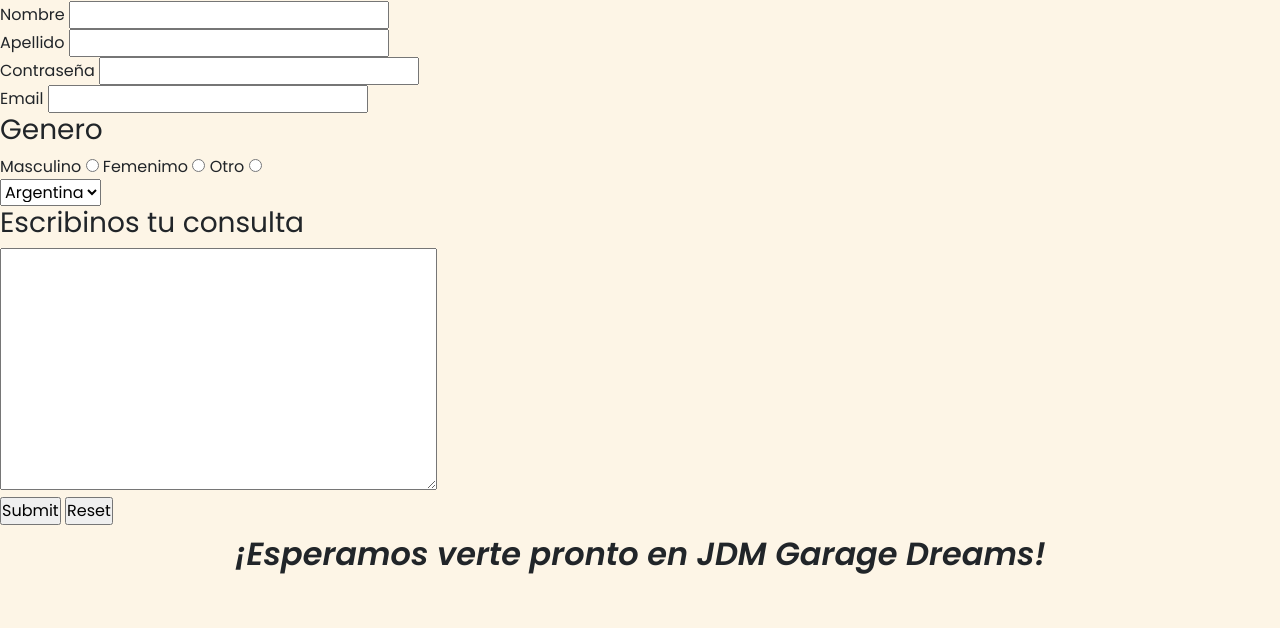
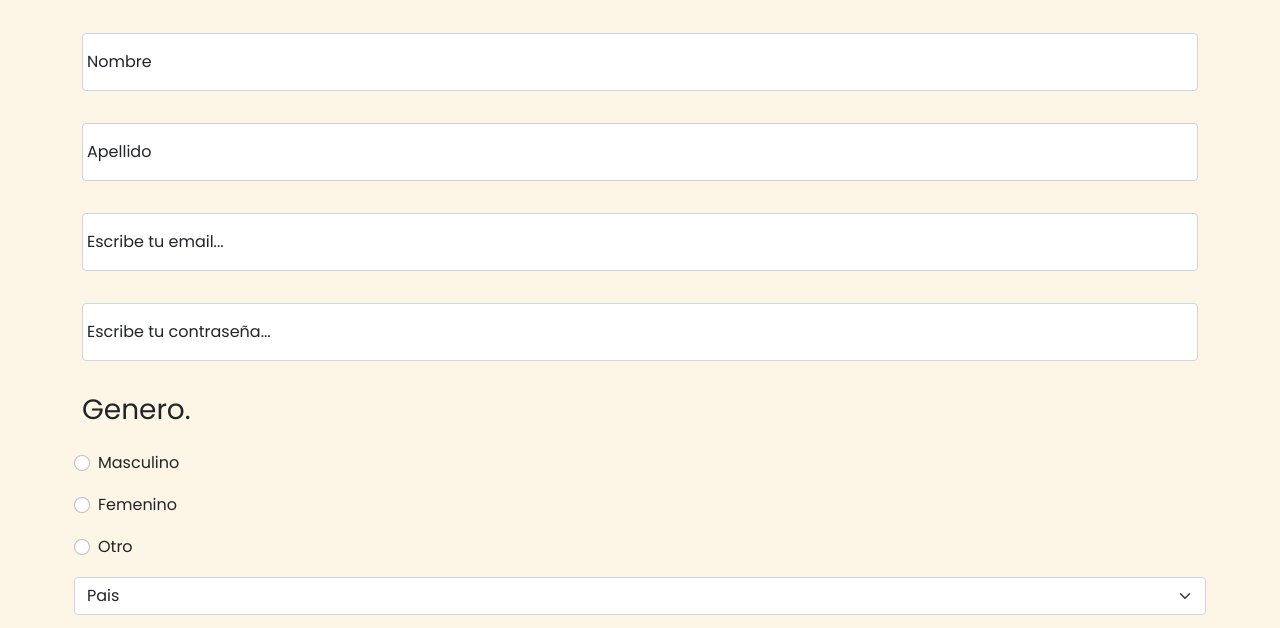
Before and after one commit to MarceloBenitez97/JDMGarageDreams-43010, a website: page pages/contacto.html in a window 1280 px wide. Shown: the part 367-995 px from the top of the page. Drawn offline with nearby package versions, Linux system fonts and the light colour scheme.

Commit message:
contacto actualizado

```diff
--- a/pages/contacto.html
+++ b/pages/contacto.html
@@ -63,51 +63,78 @@
                 Ya sea que estés buscando información sobre nuestros autos JDM, servicios de mantenimiento o cualquier
                 otra consulta relacionada, estaremos encantados de asistirte.</p>
         </section>
-        <form action="" method="" enctype="">
-            <div>
-                <label for="nombre">Nombre</label>
-                <input type="text" name="nombre" id="nombre">
-            </div>
-            <div>
-                <label for="apellido">Apellido</label>
-                <input type="text" name="apellido" id="apellido">
-            </div>
-            <div>
-                <label for="contrasena">Contraseña</label>
-                <input type="password" name="contrasena" id="contrasena">
-            </div>
-            <div>
-                <label for="email">Email</label>
-                <input type="text" name="email" id="email">
-            </div>
-            <div>
-                <h3>Genero</h3>
+
+        <div class="container">
+            <form class="row g-3 mt-3">
+
+                <div class="form-floating mb-3 ">
+                    <input type="nombre" class="form-control" id="floatingInput" placeholder="nombre">
+                    <label for="floatingInput">Nombre</label>
+                </div>
+
+                <div class="form-floating mb-3 ">
+                    <input type="apellido" class="form-control" id="floatingInput" placeholder="apellido">
+                    <label for="floatingInput">Apellido</label>
+                </div>
+
+
+                <div class="form-floating mb-3 ">
+                    <input type="email" class="form-control" id="floatingInput" placeholder="name@example.com">
+                    <label for="floatingInput">Escribe tu email...</label>
+                </div>
+                <div class="form-floating mb-3">
+                    <input type="password" class="form-control" id="floatingPassword" placeholder="Password">
+                    <label for="floatingPassword">Escribe tu contraseña...</label>
+                </div>
+
+                <h3>Genero.</h3>
+
+                <div class="form-check form-check-inline">
+                    <input class="form-check-input" type="radio" name="inlineRadioOptions" id="inlineRadio1" value="option1">
+                    <label class="form-check-label" for="inlineRadio1">Masculino</label>
+                </div>
+                <div class="form-check form-check-inline">
+                    <input class="form-check-input" type="radio" name="inlineRadioOptions" id="inlineRadio2" value="option2">
+                    <label class="form-check-label" for="inlineRadio2">Femenino</label>
+                </div>
+                <div class="form-check form-check-inline">
+                    <input class="form-check-input" type="radio" name="inlineRadioOptions" id="inlineRadio3" value="option3">
+                    <label class="form-check-label" for="inlineRadio3">Otro</label>
+                </div>
+
+                <select class="form-select" aria-label="Default select example">
+                    <option selected>Pais</option>
+                    <option value="1">Argentina</option>
+                    <option value="2">Colombia</option>
+                    <option value="3">España</option>
+                    <option value="4">Uruguay</option>
+                    <option value="5">Paraguay</option>
+                    <option value="6">Chile</option>
+                    <option value="7">Mexico</option>
+                    <option value="8">Brasil</option>
+                </select>
+
+
+
+                <h3>Escribinos tu consulta.</h3>
+
+
+                <div class="mb-3">
+                    <label for="exampleFormControlTextarea1" class="form-label">Escribe aqui.</label>
+                    <textarea class="form-control" id="exampleFormControlTextarea1" rows="5"></textarea>
+                </div>
+
                 <div>
-                    <label for="masculino">Masculino</label>
-                    <input type="radio" name="genero">
-                    <label for="femenino">Femenimo</label>
-                    <input type="radio" name="genero">
-                    <label for="otro">Otro</label>
-                    <input type="radio" name="genero">
+                    <input class="btn btn-secondary" type="submit" value="Enviar">
+                    <input class="btn btn-secondary" type="reset" value="Restablecer">
                 </div>
-            </div>
-            <div>
-                <select name="" id="">Pais
-                    <option value="">Argentina</option>
-                    <option value="">Colombia</option>
-                    <option value="">España</option>
-                </select>
-            </div>
-            <div>
-                <h3>Escribinos tu consulta</h3>
-                <textarea name="" id="" cols="30" rows="10"></textarea>
-            </div>
-            <div>
-                <input type="submit">
-                <input type="reset">
-            </div>
 
-        </form>
+
+            </form>
+        </div>
+
+
+
         <section class="despedida">
             <h2>¡Esperamos verte pronto en JDM Garage Dreams!</h2>
         </section>
```
